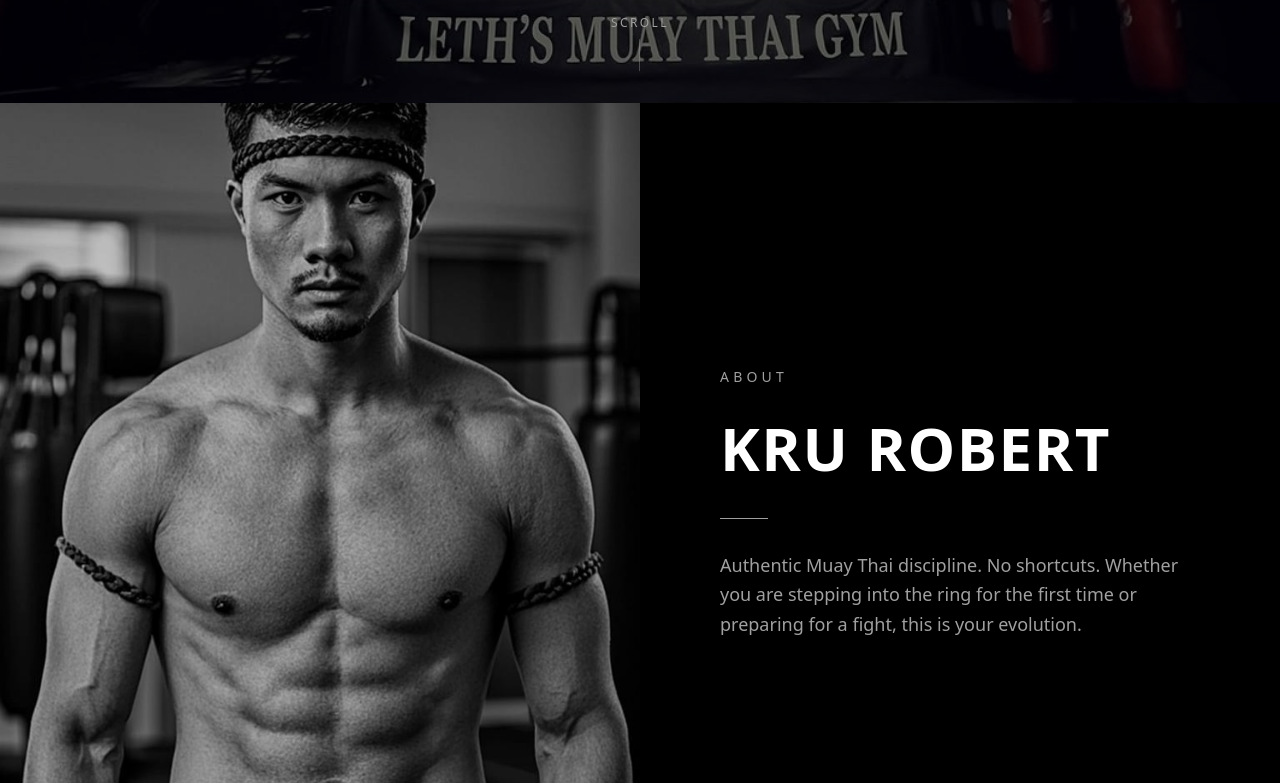
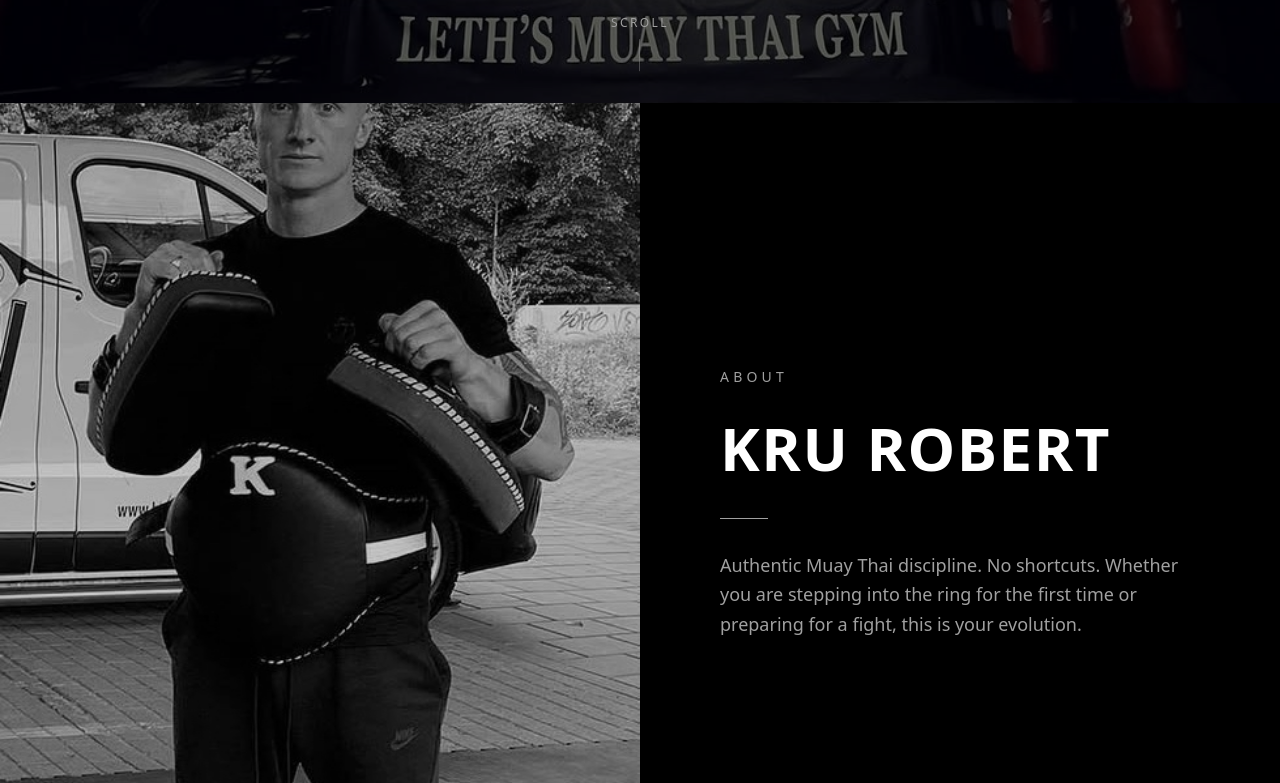
Before and after one commit to NxT8sys/web-leths-2, a Next.js app: page / in a window 1280 px wide. Shown: the part 697-1480 px from the top of the page. Built offline with nearby package versions, Linux system fonts and the light colour scheme.

Commit message:
Change background image from kru-robert.jpg to kru.png

```diff
--- a/src/app/page.tsx
+++ b/src/app/page.tsx
@@ -174,7 +174,7 @@
         >
           <div
             className="absolute inset-0 bg-cover bg-center bg-no-repeat grayscale"
-            style={{ backgroundImage: "url('/kru-robert.jpg')" }}
+            style={{ backgroundImage: "url('/kru.png')" }}
           />
           <div className="absolute inset-0 bg-black/20" />
         </motion.div>
```
